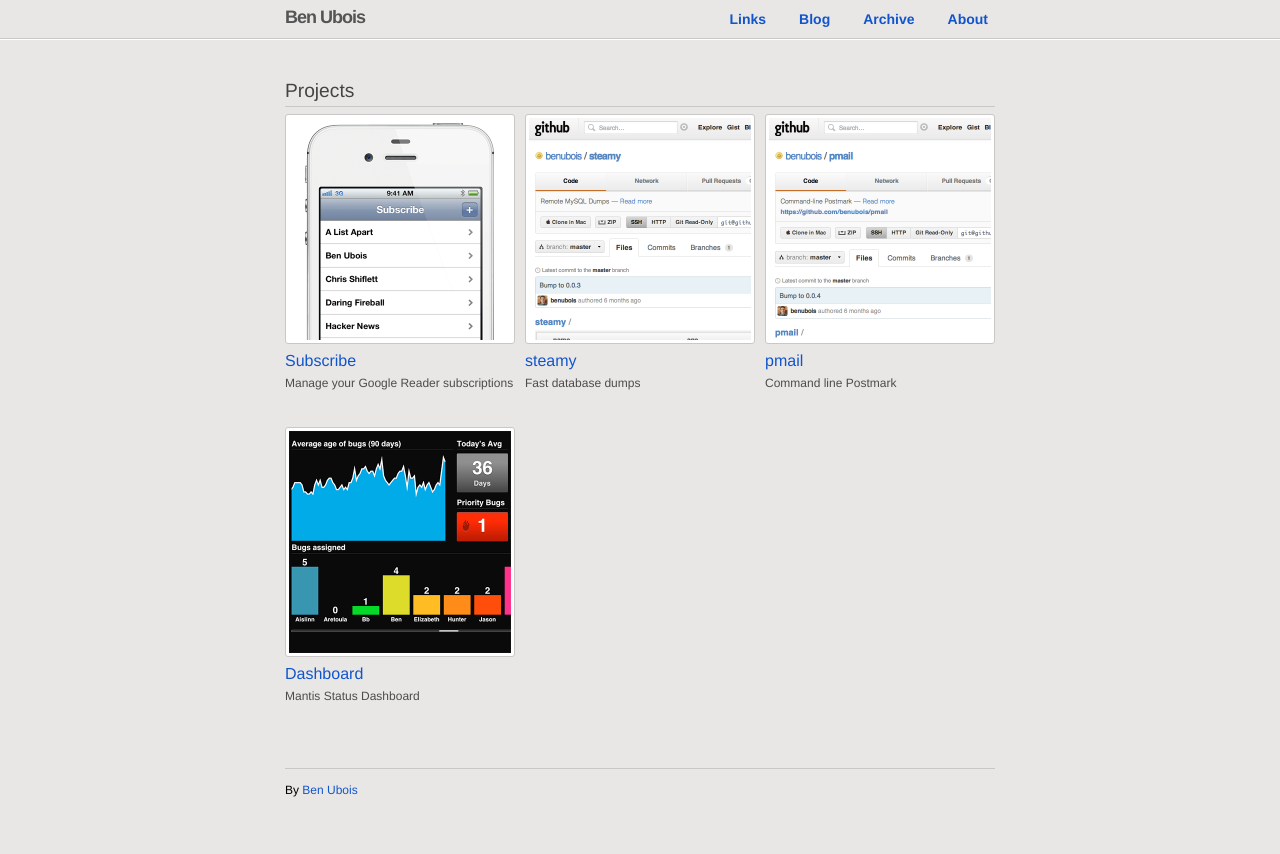
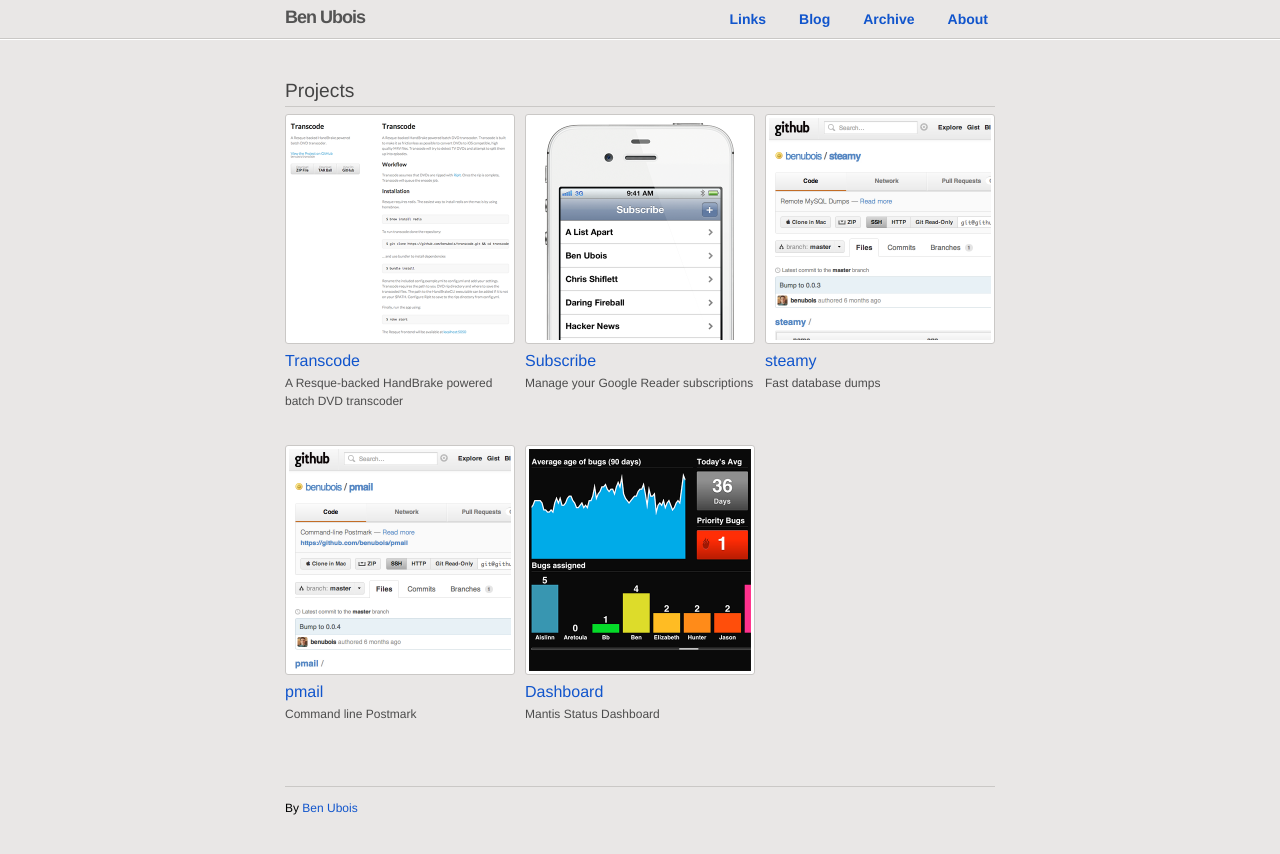
Before and after one commit to benubois/benubois.github.com, a Jekyll site: the page built from index.html, in a window 1280 px wide. Shown: the top 854 px of the page. Built offline with Jekyll 4.4.1, drawn with Linux system fonts in a browser that asks for light colours; Markdown is read by kramdown in place of the engine named in the settings.

Commit message:
Added Transcode.

```diff
--- a/index.html
+++ b/index.html
@@ -6,27 +6,34 @@
 <h2 class="border">Projects</h2>
 
 <div class="span-6 project">
+	<a href="/transcode">
+		<img src="/img/project_transcode.png" width="222" height="222" class="tile" />
+		<span class="title">Transcode</span>
+	</a>
+	<p class="subtitle">A Resque-backed HandBrake powered batch DVD transcoder</p>
+</div>
+<div class="span-6 project">
 	<a href="http://subscribeapp.com">
 		<img src="/img/project_subscribe.png?v=2" width="222" height="222" class="tile" />
 		<span class="title">Subscribe</span>
 	</a>
 	<p class="subtitle">Manage your Google Reader subscriptions</p>
 </div>
-<div class="span-6 project">
+<div class="span-6 project last">
 	<a href="https://github.com/benubois/steamy">
 		<img src="/img/project_steamy.png?v=2" width="222" height="222" class="tile" />
 		<span class="title">steamy</span>
 	</a>
 	<p class="subtitle">Fast database dumps</p>
 </div>
-<div class="span-6 last project">
+<hr class="space" />
+<div class="span-6 project">
 	<a href="https://github.com/benubois/pmail">
 		<img src="/img/project_pmail.png?v=2" width="222" height="222" class="tile" />
 		<span class="title">pmail</span>
 	</a>
 	<p class="subtitle">Command line Postmark</p>
 </div>
-<hr class="space" />
 <div class="span-6 project">
 	<a href="https://github.com/flickerbox/dashboard">
 		<img src="/img/project_dashboard.png?v=2" width="222" height="222" class="tile" />
```
Also changed, not shown: img/project_transcode.png (added).
